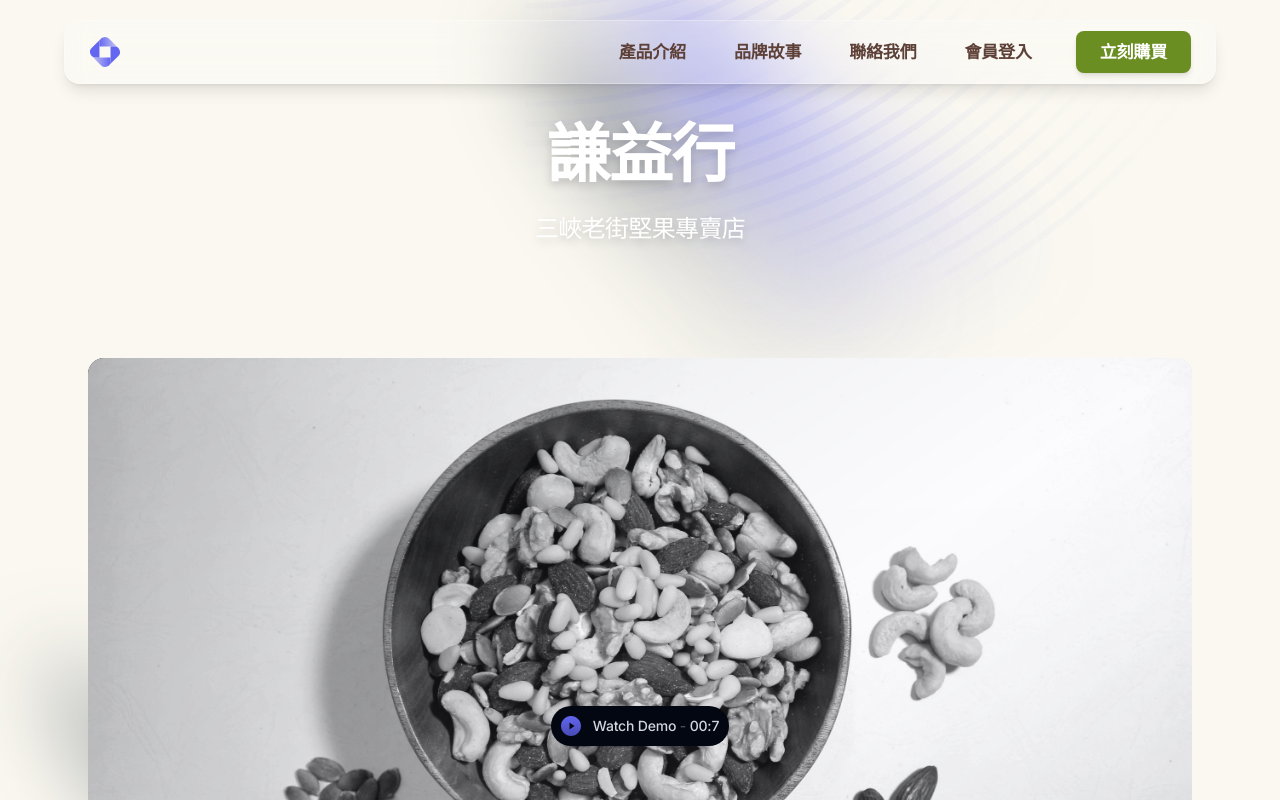
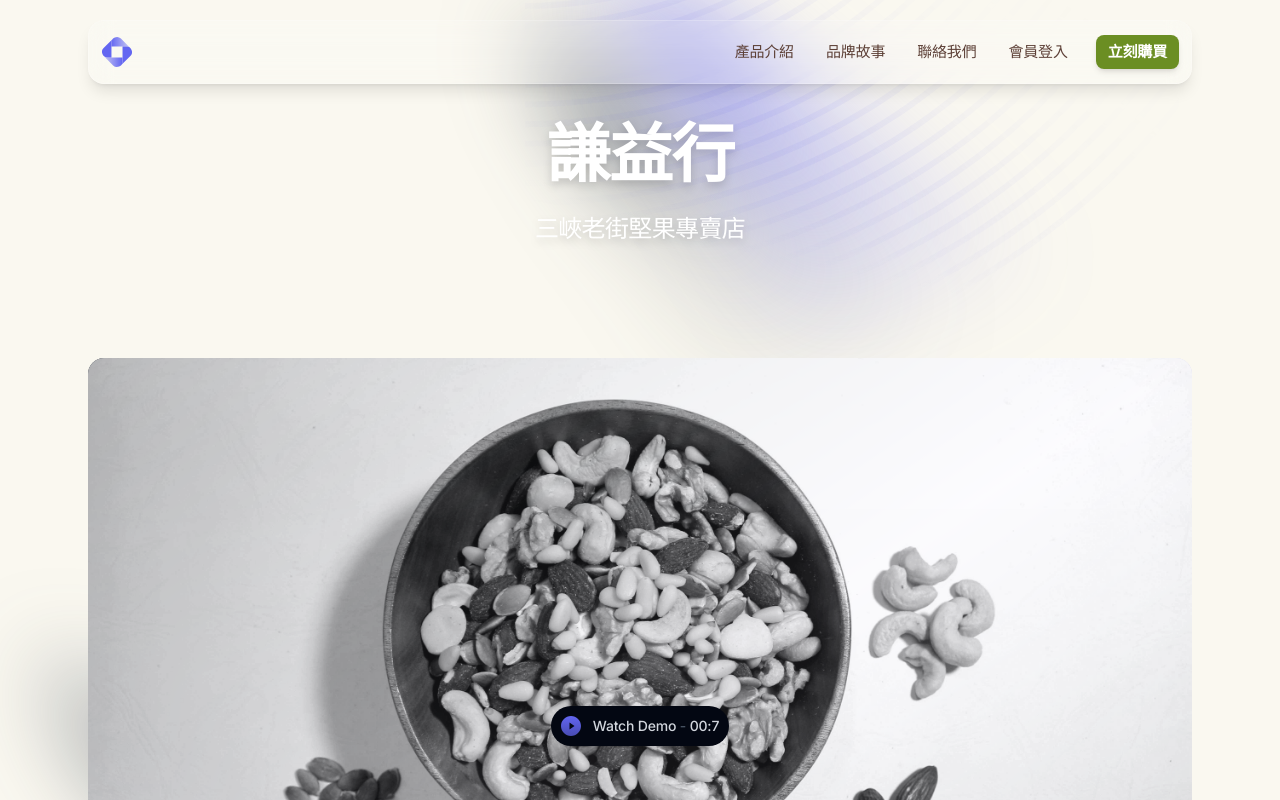
Before and after one commit to ji394su30975-blip/cyh, a Next.js app: page / in a window 1280 px wide. Shown: the top 800 px of the page. Built offline with nearby package versions, Linux system fonts and the light colour scheme; no server answers.

Commit message:
修正：移除 Header 代碼冗餘註解並優化手機版響應式字體與間距

```diff
--- a/components/ui/header.tsx
+++ b/components/ui/header.tsx
@@ -14,53 +14,50 @@ export default function Header() {
   const { isSignedIn } = useUser();
 
   return (
-    <header className="fixed top-2 z-30 w-full md:top-5 px-2">
-      <div className="mx-auto max-w-6xl">
-        {/* 導航列容器：手機版固定 h-14，電腦版微調為 h-16 */}
-        <div className="relative flex h-14 md:h-16 items-center justify-between gap-1 rounded-2xl bg-white/20 px-2 sm:px-6 shadow-lg backdrop-blur-md border border-white/30">
+    <header className="fixed top-2 z-30 w-full md:top-5">
+      <div className="mx-auto max-w-6xl px-4 sm:px-6">
+        <div className="relative flex h-14 md:h-16 items-center justify-between gap-1 sm:gap-3 rounded-2xl bg-white/15 px-3 shadow-lg backdrop-blur-md border border-white/20">
 
-          {/* 左側：Logo */}
-          <div className="flex shrink-0 items-center">
+          <div className="flex flex-1 items-center">
             <Logo />
           </div>
 
-          {/* 右側：選單區塊 */}
-          <ul className="flex items-center gap-1 sm:gap-8">
+          <ul className="flex items-center gap-0.5 sm:gap-4">
             <li>
-              <Link href="/products" className="text-[11px] md:text-[17px] font-semibold text-[#5D4037] hover:text-[#8D6E63] transition px-1 md:px-2">
+              <Link href="/products" className="text-[11px] sm:text-sm md:text-base font-medium text-[#5D4037] hover:text-[#8D6E63] transition px-1.5 sm:px-2">
                 產品介紹
               </Link>
             </li>
             <li>
-              <Link href="/about" className="text-[11px] md:text-[17px] font-semibold text-[#5D4037] hover:text-[#8D6E63] transition px-1 md:px-2">
+              <Link href="/about" className="text-[11px] sm:text-sm md:text-base font-medium text-[#5D4037] hover:text-[#8D6E63] transition px-1.5 sm:px-2">
                 品牌故事
               </Link>
             </li>
             <li>
-              <Link href="/contact" className="text-[11px] md:text-[17px] font-semibold text-[#5D4037] hover:text-[#8D6E63] transition px-1 md:px-2">
+              <Link href="/contact" className="text-[11px] sm:text-sm md:text-base font-medium text-[#5D4037] hover:text-[#8D6E63] transition px-1.5 sm:px-2">
                 聯絡我們
               </Link>
             </li>
 
             <ClerkLoading>
-              <li className="w-6 h-6 md:w-8 md:h-8 rounded-full bg-stone-200/50 animate-pulse"></li>
+              <li className="w-8 h-8 rounded-full bg-stone-200/50 animate-pulse ml-1 sm:ml-2"></li>
             </ClerkLoading>
 
             <ClerkLoaded>
               {!isSignedIn ? (
                 <li>
                   <SignInButton mode="modal">
-                    <button className="text-[11px] md:text-[17px] font-semibold text-[#5D4037] hover:text-[#8D6E63] transition px-1 md:px-2">
+                    <button className="text-[11px] sm:text-sm md:text-base font-medium text-[#5D4037] hover:text-[#8D6E63] transition px-1.5 sm:px-2">
                       會員登入
                     </button>
                   </SignInButton>
                 </li>
               ) : (
-                <li className="flex items-center">
+                <li className="flex items-center ml-1 sm:ml-2">
                   <UserButton
                     appearance={{
                       elements: {
-                        avatarBox: "w-7 h-7 md:w-9 md:h-9 border border-[#5D4037]/20 shadow-sm"
+                        avatarBox: "w-7 h-7 sm:w-8 sm:h-8 border border-[#5D4037]/20 shadow-sm"
                       }
                     }}
                   />
@@ -68,13 +65,12 @@ export default function Header() {
               )}
             </ClerkLoaded>
 
-            {/* 立刻購買按鈕：手機維持 text-[10px]，電腦恢復老闆要的大一點點 text-[17px] */}
             <li>
               <a
                 href="https://famistore.famiport.com.tw/famistore/users/2523514/malls/010000000000000000993270"
                 target="_blank"
                 rel="noreferrer"
-                className="bg-[#6B8E23] text-white text-[10px] md:text-[17px] font-bold shadow-md hover:bg-[#55701C] transition rounded-lg py-1.5 px-2 md:py-2 md:px-6 ml-1 whitespace-nowrap inline-block"
+                className="bg-[#6B8E23] text-white text-[10px] sm:text-xs md:text-base font-bold shadow-md hover:bg-[#55701C] transition rounded-lg py-1.5 px-2 sm:px-3 ml-1 whitespace-nowrap inline-block"
               >
                 立刻購買
               </a>
```
